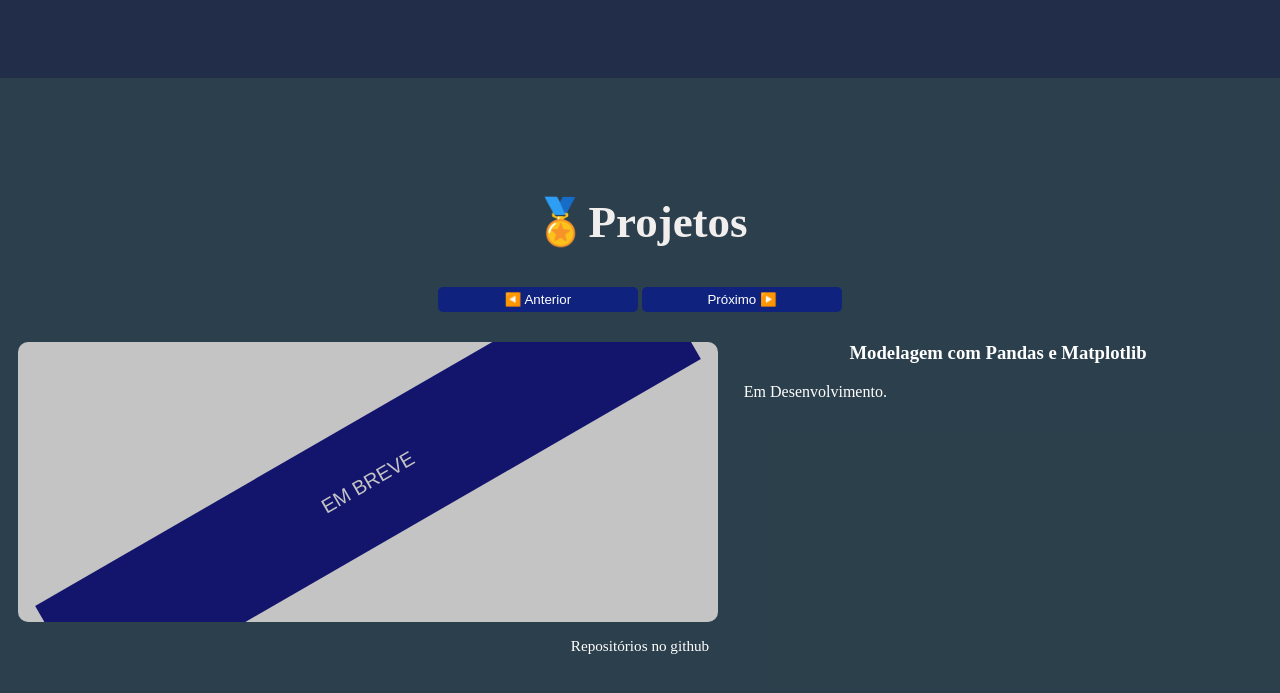
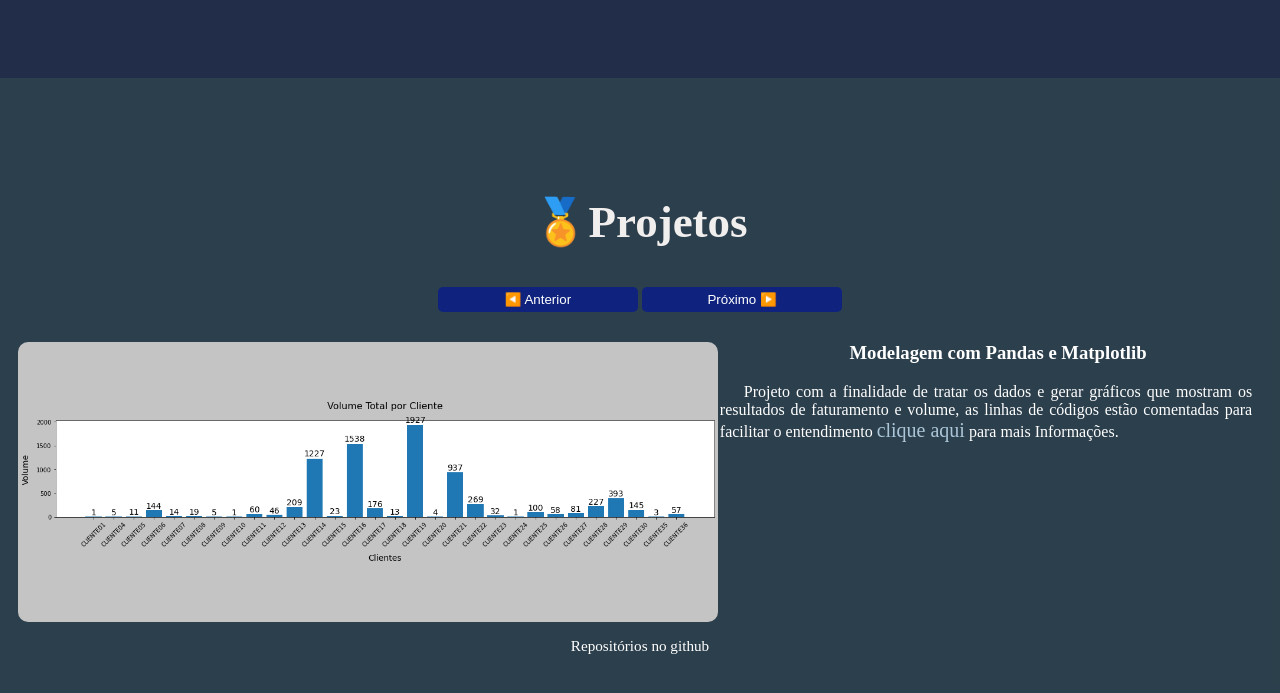
Before and after one commit to Reginaldo-projects/Portfolio-Reginaldo-Projects, a plain HTML site: page index.html in a window 1280 px wide. Both pictures are taken after a click on the button "◀️ Anterior". Shown: the part 1855-2548 px from the top of the page. Drawn offline with Linux system fonts and the light colour scheme.

Commit message:
Projeto python
incluindo projeto Pandas + Matplotlib

```diff
--- a/index.html
+++ b/index.html
@@ -272,13 +272,18 @@
 <!--Python 2 -->
 <div class="escondido ocultar8">
 <div class="pro proconteiner">
-	<div class="breve"><p>EM BREVE</p></div>
+	<img
+	class="jupyter"
+	src="./img/Analise_jupyter.png"
+	alt="Juyter"
+  />
 	 </div>
 
 <div class="txtline">
 <h3 style="text-align: center">Modelagem com Pandas e Matplotlib</h3	>
 <p >
-	Em Desenvolvimento.
+	Projeto com a finalidade de tratar os dados e gerar gráficos que mostram os resultados de faturamento e volume, as linhas de
+	códigos estão comentadas para facilitar o entendimento <a class="clickaqui"  href="https://github.com/Reginaldo-projects/Analise_com_Pandas" target="_blank"> clique aqui</a> para mais Informações.
 </p>
 </div>
 
```
Also changed, not shown: img/Analise_jupyter.png (added).
